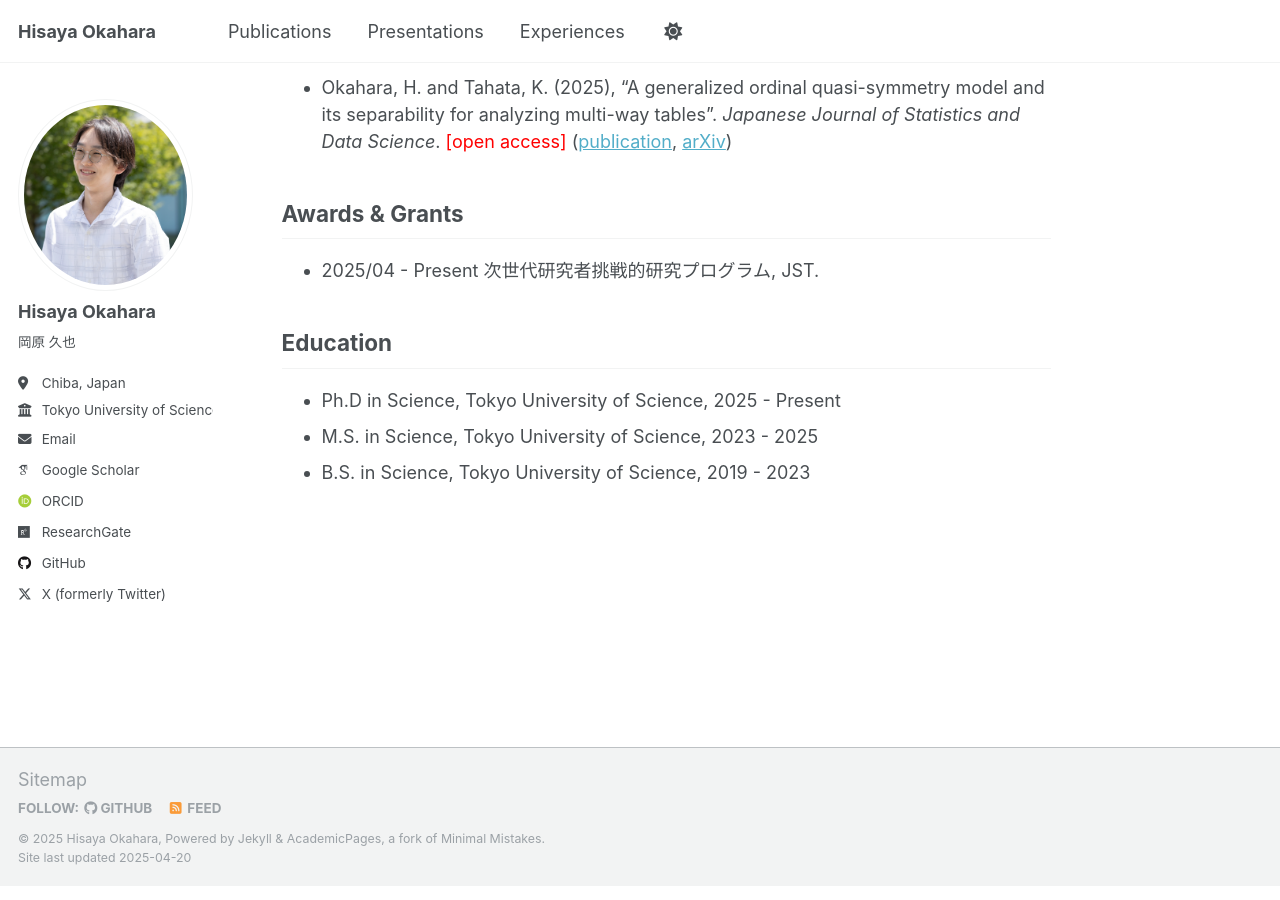
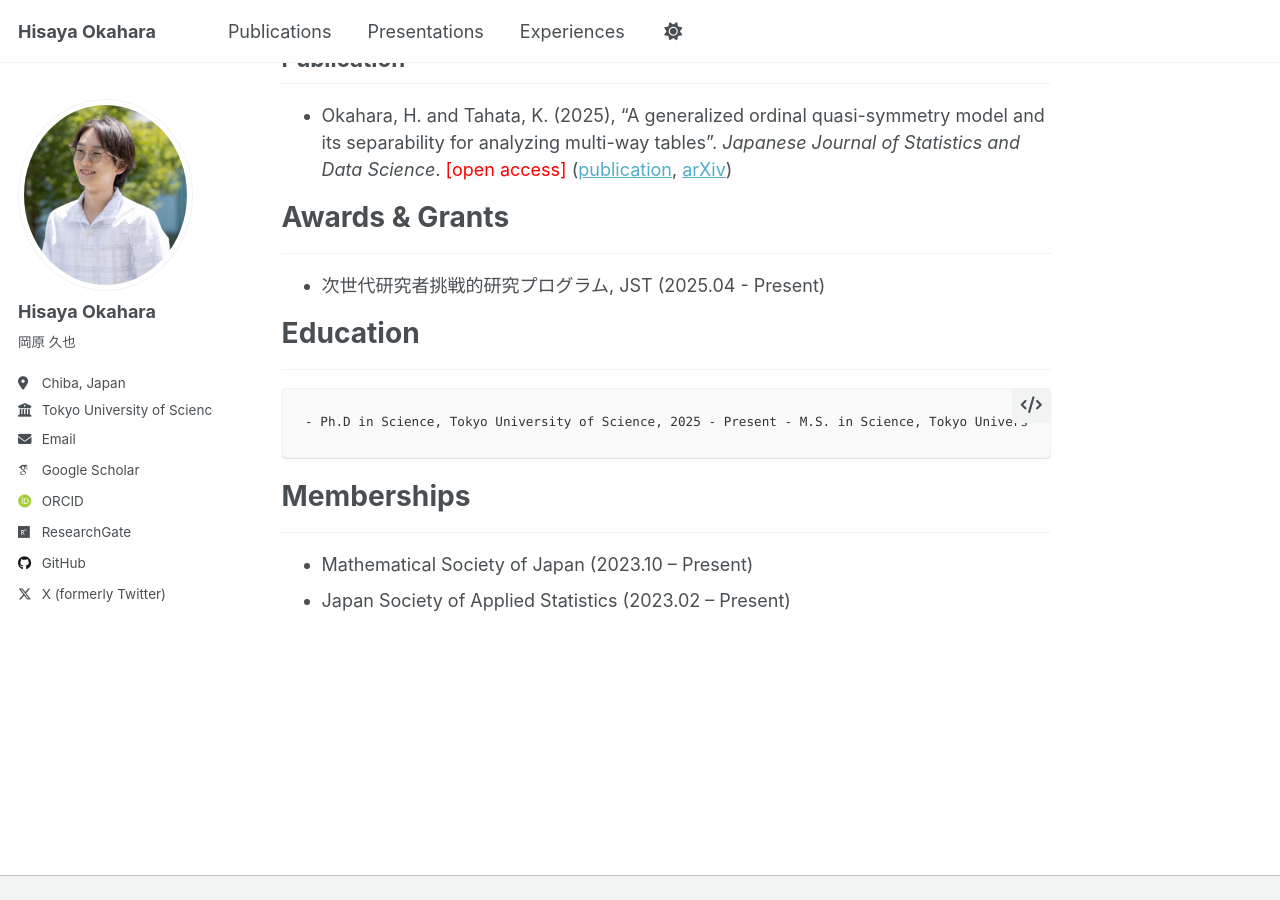
Before and after one commit to h-okahara/h-okahara.github.io, a Jekyll site: the page built from _pages/about.md, in a window 1280 px wide and 900 px high, scrolled down 667 px. Built offline with Jekyll 4.4.1, drawn with Linux system fonts in a browser that asks for light colours; some web fonts are replaced.

Commit message:
Update about.md

```diff
--- a/_pages/about.md
+++ b/_pages/about.md
@@ -7,33 +7,41 @@ redirect_from:
   - /about.html
 ---
 
-About Me
-------
+# About Me
+---
 I'm a Ph.D. student at [Tahata Lab.](https://tahata-lab.is.noda.tus.ac.jp/) in [Tokyo University of Science](https://www.tus.ac.jp/en/grad/riko/).
 
-Research Interests
-------
+
+# Research Interests
+---
 - Latent Variable Modeling
 - Categorical Data Analysis
 - Ranked Data Analysis
 - Bayesian statistics
 
-Recent Papers
-------
-Preprint
+
+# Recent Papers
+---
+## Preprint
 - Okahara, H. and Tahata, K. (2024), "Asymmetry models and separability for multi-way contingency tables with ordinal categories". arXiv preprint, [arXiv:2405.12157](https://arxiv.org/abs/2405.12157)
 
-Publication
+## Publication
 - Okahara, H. and Tahata, K. (2025), "A generalized ordinal quasi-symmetry model and its separability for analyzing multi-way tables". *Japanese Journal of Statistics and Data Science*. <span style="color: red;">[open access]</span> ([publication](https://link.springer.com/article/10.1007/s42081-024-00289-4), [arXiv](https://arxiv.org/abs/2405.04193))
 
 
-Awards & Grants
-------
-- 2025/04 - Present 次世代研究者挑戦的研究プログラム, JST.
+# Awards & Grants
+---
+- 次世代研究者挑戦的研究プログラム, JST (2025.04 - Present)
 
 
-Education
-------
-- Ph.D in Science, Tokyo University of Science, 2025 - Present
-- M.S. in Science, Tokyo University of Science, 2023 - 2025
-- B.S. in Science, Tokyo University of Science, 2019 - 2023
+# Education
+---
+    - Ph.D in Science, Tokyo University of Science, 2025 - Present
+- M.S. in Science, Tokyo University of Science (2025)
+- B.S. in Science, Tokyo University of Science (2023)
+
+
+# Memberships
+---
+- Mathematical Society of Japan (2023.10 – Present)
+- Japan Society of Applied Statistics (2023.02 – Present)
```
